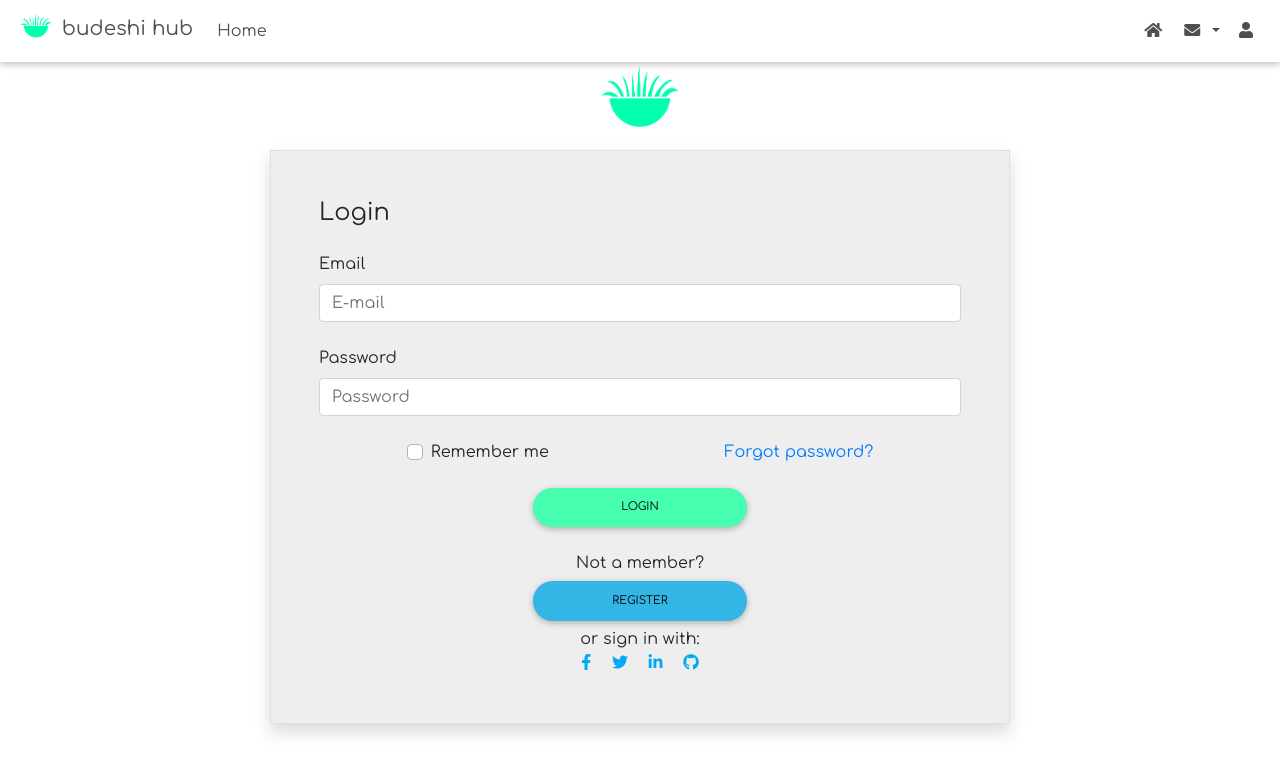
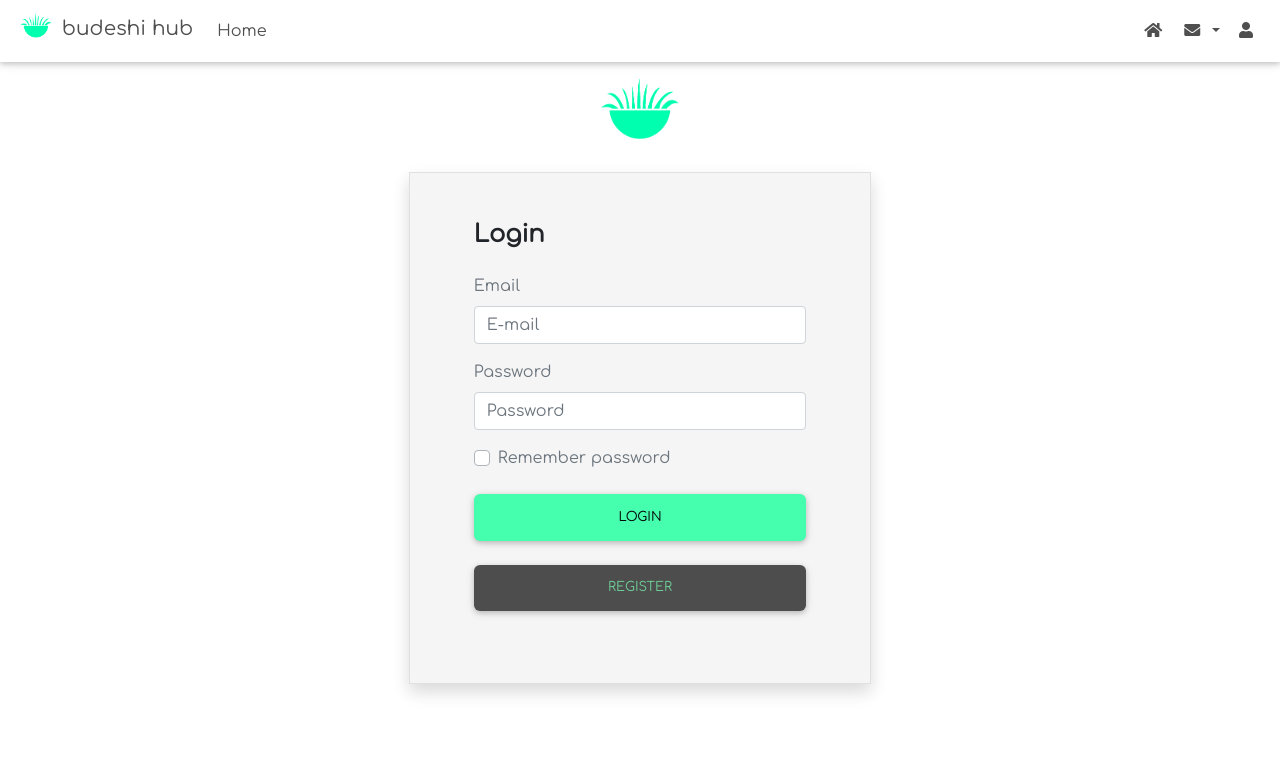
Before and after one commit to ppdcNG/budeshi-hub, a plain HTML site: page login.html in a window 1280 px wide. Drawn offline with nearby package versions, Linux system fonts and the light colour scheme.

Commit message:
fix: modified login page

```diff
--- a/index.css
+++ b/index.css
@@ -1,3 +1,38 @@
+/*  */
+/* BUTTONS */
+.btn {
+    border-radius: 6px;
+}
+.primary__btn {
+    background-color: #45FFAF;
+    color: #000;
+}
+.secondry__btn {
+    background-color: #fff;
+    color: #6fcf97;
+    border: 2px solid #6fcf97;
+    border-radius: 6px;
+}
+.secondary__btn--dark {
+    background-color: #4D4D4D;
+    color: #6fcf97;
+}
+.delete__btn {
+    background-color: #45FFAF;
+    color: #000;
+    border-radius: 6px;
+}
+.delete__btn--icon {
+    background-color: #45FFAF;
+    color: #000;
+    border-radius: 6px;
+}
+.edit__btn--icon {
+    background-color: #45FFAF;
+    color: #000;
+    border-radius: 6px;
+}
+/*  */
 body {
     background-color: #eee!important;
     font-family: 'Comfortaa', cursive;
@@ -8,7 +43,7 @@ nav a {
 }
 
 * .btn {
-    border-radius: 20px;
+    /* border-radius: 20px; */
 }
 
 .btn-custom-green {
--- a/login.html
+++ b/login.html
@@ -11,14 +11,15 @@
         <link rel="stylesheet" href="node_modules/mdbootstrap/css/style.css">
         <link rel="stylesheet" href="./index.css">
         <link href="https://fonts.googleapis.com/css2?family=Comfortaa&display=swap" rel="stylesheet">
-
         <style>
             body {
                 background-color: #fff !important;
             }
             #login-form {
-                background-color: #eee !important;
+                background-color: #f5f5f5 !important;
             }
+            #login-form { text-align:center }
+            label, input{ display: inline-block }
         </style>
     </head>
     <body>
@@ -87,68 +88,55 @@
             <!--/.Navbar -->
         </header>
         <main>
-            <div class="flex-center" style="margin-bottom: -30px;">
-                <img src="./budeshi-logo.png" alt="budeshi_logo" class="img-responsive" width="100">
+            <div class="flex-center mt-3" style="margin-bottom:-20px">
+                <img
+                    src="./budeshi-logo.png"
+                    alt="budeshi_logo"
+                    class="img-responsive"
+                    width="100"
+                >
             </div>
             <section class="container mt-2 flex-center">
-                <form id="login-form" class="shadow text-center white mt-4 col-md-8 border border-light p-5" action="#!">
-                    <p class="h4 mb-4 text-left">Login</p>
-                    <label for="email">Email</label>
+                <form id="login-form" class="shadow white mt-4 col-md-5 border border-light p-5">
+                    <section class="px-3">
+                        <h4 class="font-weight-bold mb-4 text-left">Login</h4>
+                        <div class="form-group">
+                            <label for="email" class="text-muted">Email</label>
                             <input
                                 type="email"
                                 id="email"
-                        class="form-control mb-4"
+                                class="form-control"
                                 placeholder="E-mail"
                             >
-                    <label for="password">Password</label>
+                        </div>
+                        <div class="form-group">
+                            <label for="password" class="text-muted text-left">Password</label>
                             <input
                                 type="password"
                                 id="password"
-                        class="form-control mb-4"
+                                class="form-control"
                                 placeholder="Password"
                             >
-                    <div class="d-flex justify-content-around">
+                        </div>
+                        <div class="d-flex justify-content-start">
                             <div>
                                 <div class="custom-control custom-checkbox">
                                     <input type="checkbox" class="custom-control-input" id="remember">
-                                <label class="custom-control-label" for="remember">Remember me</label>
+                                    <label class="custom-control-label text-muted" for="remember">Remember password</label>
                                 </div>
                             </div>
-                        <div>
-                            <a href="">Forgot password?</a>
                         </div>
+                        <div class="text-center">
+                            <button class="btn primary__btn btn-block my-4" type="submit">Login</button>
+                            <button class="btn secondary__btn--dark btn-block my-4" type="submit">register</button>
                         </div>
-
-                    <div class="text-center">
-                        <button class="btn btn-custom-green col-md-4 btn-md my-4" type="submit">Login</button>
-                        <p>
-                            Not a member?<br/>
-                            <a href="./signup.html" class="btn btn-md btn-info col-md-4">Register</a>
-                        </p>
-                    </div>
-
-                    <!-- Social login -->
-                    <p>or sign in with:</p>
-                    <a href="#" class="mx-2" role="button">
-                        <i class="fab fa-facebook-f light-blue-text"></i>
-                    </a>
-                    <a href="#" class="mx-2" role="button">
-                        <i class="fab fa-twitter light-blue-text"></i>
-                    </a>
-                    <a href="#" class="mx-2" role="button">
-                        <i class="fab fa-linkedin-in light-blue-text"></i>
-                    </a>
-                    <a href="#" class="mx-2" role="button">
-                        <i class="fab fa-github light-blue-text"></i>
-                    </a>
+                    </section>
                 </form>
-                <!-- Default form login -->
             </section>
         </main>
         <br>
         <br>
         <br>
-
         <script type="text/javascript" src="node_modules/mdbootstrap/js/jquery.min.js"></script>
         <script src="https://cdnjs.cloudflare.com/ajax/libs/bootstrap-datepicker/1.6.4/js/bootstrap-datepicker.js"></script>
         <link href="https://cdnjs.cloudflare.com/ajax/libs/bootstrap-datepicker/1.6.4/css/bootstrap-datepicker.css" rel="stylesheet">
```
Lines whose indentation alone changed are shown as unchanged.
